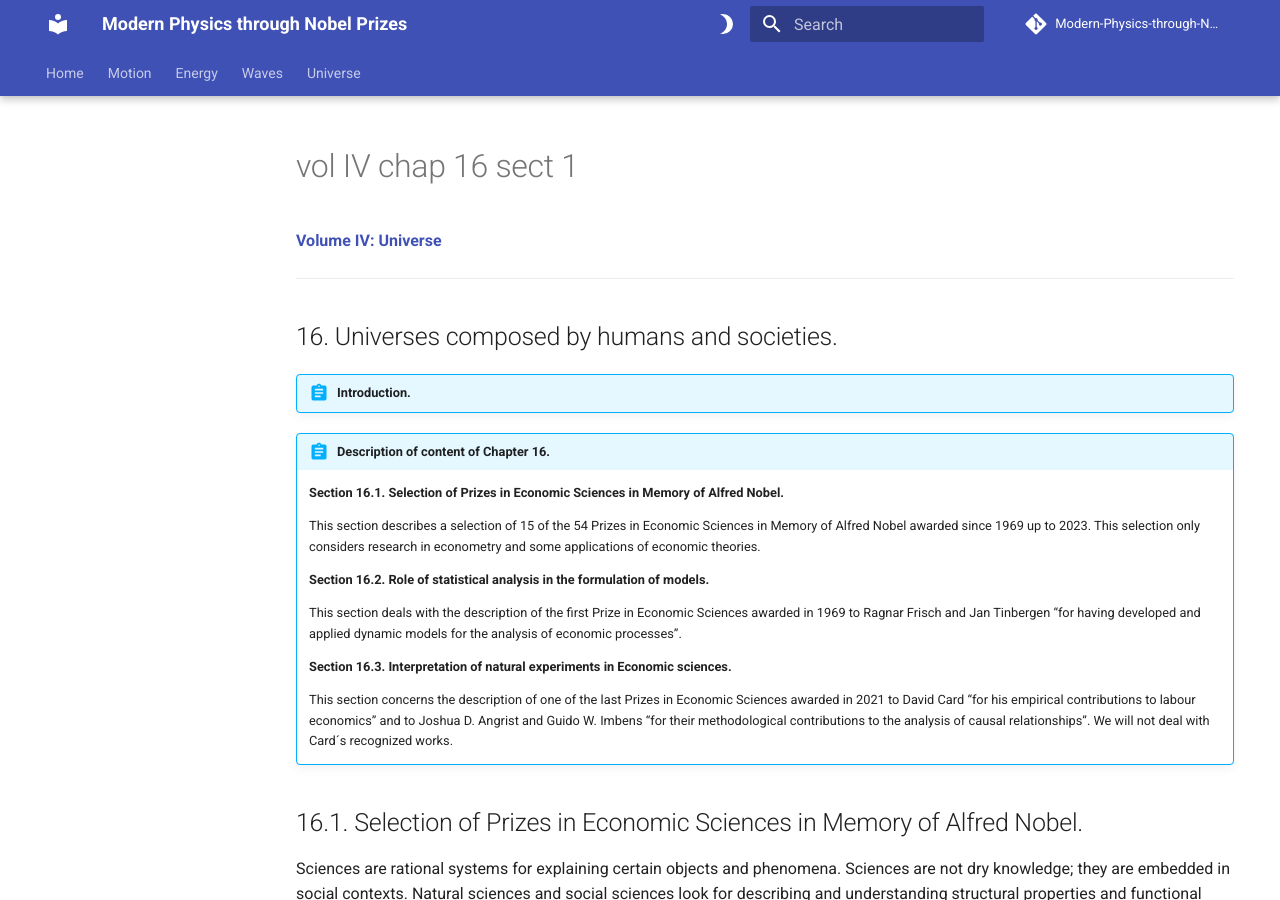
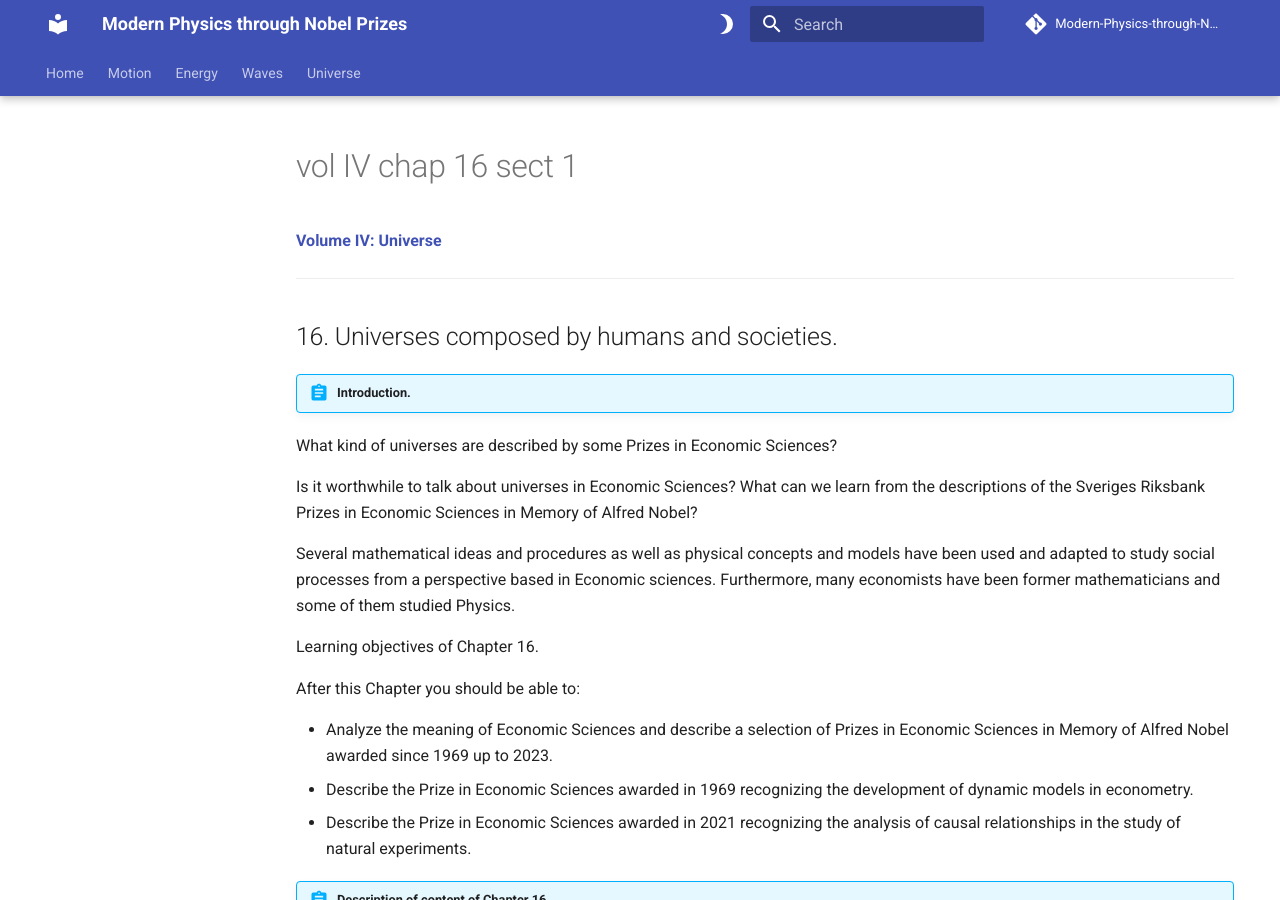
Before and after one commit to modphysnobel/modphysnobel.github.io, an MkDocs documentation site: the page built from docs/vol-IV/vol-IV-chap-16-sect-1.md, in a window 1280 px wide and 900 px high. Built offline with MkDocs 1.6.1 and Material for MkDocs 9.7.7, drawn with Linux system fonts in a browser that asks for light colours; some web fonts are replaced; comment, search, counter and statistics services are not loaded.

Commit message:
Update vol-IV-chap-16-sect-1.md

```diff
--- a/docs/vol-IV/vol-IV-chap-16-sect-1.md
+++ b/docs/vol-IV/vol-IV-chap-16-sect-1.md
@@ -6,6 +6,19 @@
 ## 16. Universes composed by humans and societies.
 
 !!! abstract "Introduction."
+What kind of universes are described by some Prizes in Economic Sciences?
+
+Is it worthwhile to talk about universes in Economic Sciences? What can we learn from the descriptions of the Sveriges Riksbank Prizes in Economic Sciences in Memory of Alfred Nobel?
+
+Several mathematical ideas and procedures as well as physical concepts and models have been used and adapted to study social processes from a perspective based in Economic sciences. Furthermore, many economists have been former mathematicians and some of them studied Physics.
+
+Learning objectives of Chapter 16.
+
+After this Chapter you should be able to:
+
+- Analyze the meaning of Economic Sciences and describe a selection of Prizes in Economic Sciences in Memory of Alfred Nobel awarded since 1969 up to 2023.
+- Describe the Prize in Economic Sciences awarded in 1969 recognizing the development of dynamic models in econometry.
+- Describe the Prize in Economic Sciences awarded in 2021 recognizing the analysis of causal relationships in the study of natural experiments.
 
 
 
```
